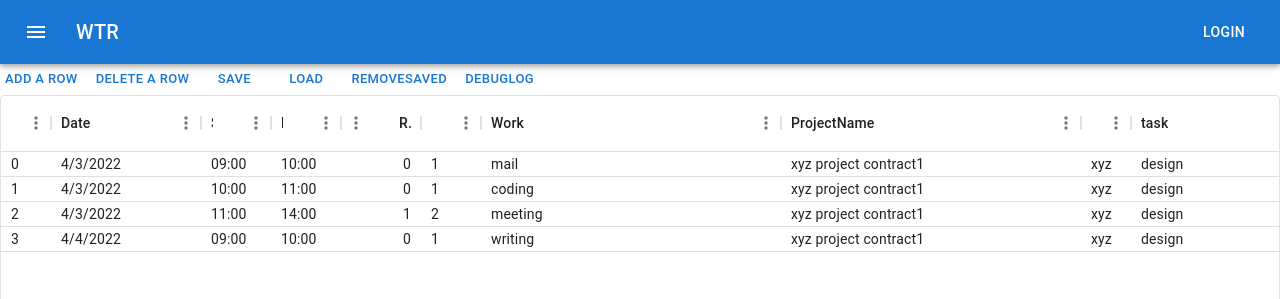
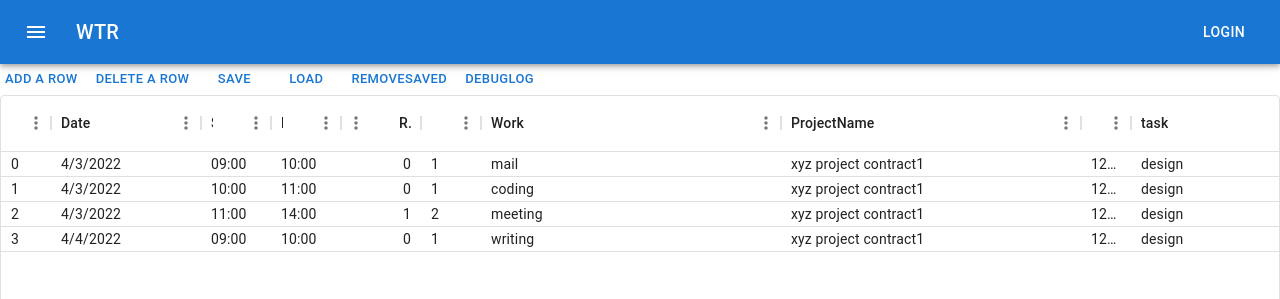
Before and after one commit to marzg510/wtr, a React (Create React App) app: page / in a window 1280 px wide. Shown: the top 299 px of the page. Built offline with nearby package versions, Linux system fonts and the light colour scheme.

Commit message:
プロジェクトコードの出力までOK

```diff
--- a/src/App.tsx
+++ b/src/App.tsx
@@ -69,17 +69,18 @@ const columns: GridColDef[]= [
     valueOptions: projects.map((prj) => { return { value: prj.id, label: prj.name } })
   },
   { field: 'projectCd', headerName: 'ProjectCD', width: 10,
-    // valueGetter: (params:GridValueGetterParams) => { return projects.find((e)=>{e.id === params.row.projectId}) }
-    valueGetter: (params:GridValueGetterParams)=>{ console.log("projectCd valueGetter value", params.value); return params.value; },
-    valueSetter: (params:GridValueSetterParams)=>{ console.log("projectCd valueSetter row", params.row); return params.row; },
+    valueGetter: (params:GridValueGetterParams) => {
+      const pj = projects.find((p)=>{ return p.id === params.row.projectId});
+      return pj && pj.code
+    }
    },
-  { field: 'task', headerName: 'task', width: 300, },
+  { field: 'task', headerName: 'task', width: 300, editable: true },
 ];
 
 function App() {
   const [rows,setRows] = useState([
     { id: 0, workDate: new Date('2022-04-03'), startTime: new Date('1970-01-01 09:00'), endTime: new Date('1970-01-01 10:00'), restTime:0, workTime:null,
-      work: 'mail' , projectId: projects[0].id, projectCd: 'xyz', task: 'design' },
+      work: 'mail' , projectId: projects[0].id, task: 'design' },
     { id: 1, workDate: new Date('2022-04-03'), startTime: new Date('1970-01-01 10:00'), endTime: new Date('1970-01-01 11:00'), restTime:0, workTime:null,
       work: 'coding' , projectId: projects[0].id, projectCd: 'xyz', task: 'design' },
     { id: 2, workDate: new Date('2022-04-03'), startTime: new Date('1970-01-01 11:00'), endTime: new Date('1970-01-01 14:00'), restTime:1, workTime:null,
```
